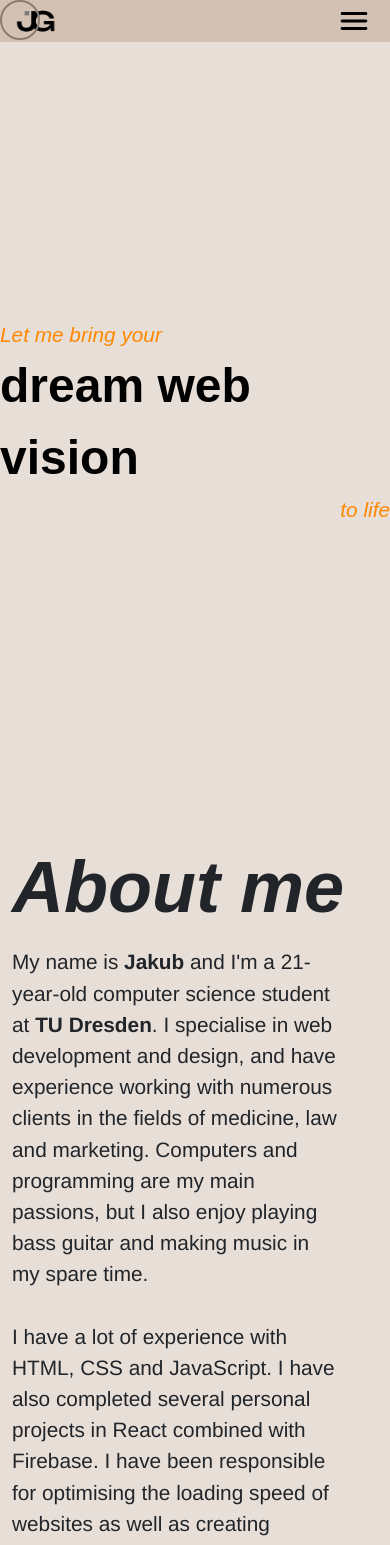
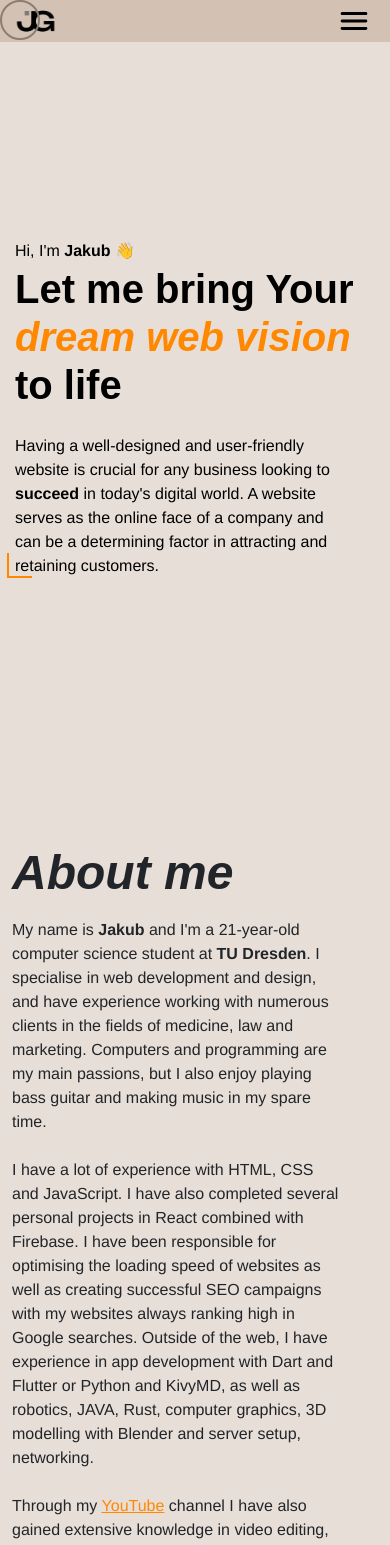
Before and after one commit to GawronDev/jg-portfolio-website, a React (Vite) app: page / in a window 390 px wide. Shown: the top 1545 px of the page. Built offline with nearby package versions, Linux system fonts and the light colour scheme; a web font is replaced by a local one.

Commit message:
Update the mobile version

```diff
--- a/src/components/HomeScreen.jsx
+++ b/src/components/HomeScreen.jsx
@@ -70,6 +70,17 @@ export default function HomeScreen() {
                     </div>
                 </div>
             </div>
+            <div className='home-screen-mobile'>
+                <div className='mobile-text'>
+                    <h3>Hi, I'm <b>Jakub</b> 👋</h3>
+                    <h1>Let me bring Your <br /> <span>dream web vision</span> <br /> to life</h1>
+                    <p>Having a well-designed and user-friendly website is crucial for
+                        any business looking to <b>succeed</b> in today's digital world. A website serves
+                        as the online face of a company and can be a determining factor in attracting and retaining customers.
+                    </p>
+                    <div className="orange-highlight-box-mobile"></div>
+                </div>
+            </div>
         </div>
     )
 }
--- a/src/components/TileScreen.jsx
+++ b/src/components/TileScreen.jsx
@@ -34,20 +34,20 @@ export default function TileScreen(props) {
                             I have experience in app development with Dart and Flutter or Python and KivyMD, as well as robotics, JAVA, Rust, computer graphics,
                             3D modelling with Blender and server setup, networking. <br /><br />
 
-                            Through my <a onMouseEnter={props.turnOnHover} onMouseLeave={props.turnOffHover} href="www.youtube.com/@Codeolences">YouTube</a> channel I have also gained extensive knowledge in video editing, graphic design and YouTube SEO. I am fluent in
+                            Through my <a onMouseEnter={props.turnOnHover} onMouseLeave={props.turnOffHover} href="https://www.youtube.com/@Codeolences">YouTube</a> channel I have also gained extensive knowledge in video editing, graphic design and YouTube SEO. I am fluent in
                             Adobe software such as Photoshop, Premier Pro, After Effects, Illustrator and Figma.
                         </p>
                         <div className="orange-highlight-box"></div>
                     </div>
-                    <div className="col-xl-4 col-sm-12 text-sm-center">
-                        <div className="img-container">
+                    <div className="col-xl-4 col-sm-12  px-5 px-sm-5 px-xl-0">
+                        <div className="img-container mx-auto-sm mx-0-xl mx-auto">
                             <img src={Me} alt="Jakub Gawroński" />
                             <span className="img-text">That's me! (and my cat)</span>
                         </div>
                         <span className="bg-grey-overlay"></span>
                     </div>
                 </div>
-                <div className="row">
+                <div className="row ">
                     <h2 className="mb-3" id="my-work">My work</h2>
                     <div className="col-xl-6 col-sm-12 mb-3">
                         <p>
@@ -123,6 +123,7 @@ export default function TileScreen(props) {
                                 </button>
                             </div>
                         </div>
+                        <span className="show-on-mobile">For the best viewing experience please use the desktop version or put your phone in landscape. </span>
                     </div>
                 </div>
                 <div className="row mt-5">
--- a/src/css/TileScreen.css
+++ b/src/css/TileScreen.css
@@ -69,9 +69,21 @@
     right: 15px;
 }
 
+.orange-highlight-box-mobile {
+    margin: 0;
+    padding: 0;
+    height: 25px;
+    width: 25px;
+    border-left: 2px solid #ff8800;
+    border-bottom: 2px solid #ff8800;
+    position: relative;
+    bottom: 25px;
+    right: 8px;
+}
+
 p {
     font-family: 'Helvetica', sans-serif;
-    font-size: 1.3rem;
+    font-size: var(--fs-index);
     width: 90%;
 }
 
@@ -80,7 +92,7 @@ a {
 }
 
 h2 {
-    font-size: 4.5rem;
+    font-size: var(--fs-big-header);
     font-style: italic;
     font-weight: 800;
 }
@@ -117,6 +129,13 @@ h2 {
     margin-bottom: 250px!important;
 }
 
+.show-on-mobile {
+    text-align: center;
+    font-size: 10px;
+    margin-top: 30px;
+    font-family: 'Helvetica', sans-serif;
+}
+
 footer {
     border-top-left-radius: 15px;
     border-top-right-radius: 15px;
@@ -133,6 +152,12 @@ footer p {
     font-family: 'Helvetica', sans-serif;
 }
 
+@media (orientation: landscape) {
+    .show-on-mobile{
+        display: none;
+    }
+}
+
 @media (orientation: portrait) {
     .bg-grey-overlay {
         display: none;
@@ -141,4 +166,21 @@ footer p {
     .orange-highlight-box {
         display: none;
     }
+
+    .img-container:hover {
+        transform: scale(1.0) rotate(0deg);
+        .img-text {
+            opacity: 100%;
+            margin-top: 10px;
+            transform: scale(1.1);
+        }
+    }
+
+    .extra-margin {
+        margin-bottom: 0px!important;
+    }
+
+    .show-on-mobile{
+        display: block;
+    }
 }
--- a/src/index.css
+++ b/src/index.css
@@ -18,7 +18,7 @@ body {
 
     --fs-big-header: 7rem;
     --fs-small-header: 2rem;
-    --fs-index: 52px;
+    --fs-index: 22px;
 
     margin: 0;
     width: 100vw;
@@ -119,26 +119,27 @@ body {
 }
 
 .home-screen-mobile {
-    margin-top: 72px;
     background-color: var(--main-background);
     display: none;
     width: 100%;
     min-height: 100vh;
     height: 100%;
     flex-direction: column;
-    justify-content: space-between;
+    align-items: center;
+    justify-content: center;
 }
 
 .mobile-text {
-    color: white;
+    color: var(--main-dark);
     padding: 15px;
 }
 
 .mobile-text h3 {
+    font-family: 'Helvetica Neue', sans-serif;
     padding: 0;
     margin: 0;
     font-size: 16px;
-    font-weight: 200;
+    font-weight: 500;
 }
 
 .mobile-text h1 {
@@ -149,13 +150,15 @@ body {
 }
 
 .mobile-text p {
-    padding: 0;
+    padding-top: 20px;
+    font-family: 'Helvetica Neue', sans-serif;
     margin: 0;
-    font-size: 16px;
-    font-weight: 300;
+    font-size: var(--fs-index);
+    font-weight: 400;
 }
 
 .mobile-text span {
+    font-style: italic;
     color: var(--main-light-orange);
 }
 
@@ -180,7 +183,7 @@ body {
     body {
         --fs-big-header: 3rem;
         --fs-small-header: 1.3rem;
-        --fs-index: 18px;
+        --fs-index: 16px;
     }
 }
 
@@ -191,7 +194,7 @@ body {
     body {
         --fs-big-header: 3rem;
         --fs-small-header: 1.3rem;
-        --fs-index: 18px;
+        --fs-index: 16px;
     }
 }
 
@@ -202,7 +205,7 @@ body {
     body {
         --fs-big-header: 3.5rem;
         --fs-small-header: 1rem;
-        --fs-index: 20px;
+        --fs-index: 16px;
     }
 }
 
@@ -213,7 +216,7 @@ body {
     body {
         --fs-big-header: 4rem;
         --fs-small-header: 1.5rem;
-        --fs-index: 24px;
+        --fs-index: 16px;
     }
 }
 
@@ -224,7 +227,7 @@ body {
     body {
         --fs-big-header: 5.5rem;
         --fs-small-header: 1.4rem;
-        --fs-index: 36px;
+        --fs-index: 18px;
     }
 }
 
@@ -235,7 +238,7 @@ body {
     body {
         --fs-big-header: 7rem;
         --fs-small-header: 2rem;
-        --fs-index: 42px;
+        --fs-index: 20px;
     }
 }
 
@@ -246,6 +249,27 @@ body {
     body {
         --fs-big-header: 8rem;
         --fs-small-header: 2.5rem;
-        --fs-index: 52px;
+        --fs-index: 21px;
     }
 }
+
+/* Orientation Changes (Portrait and Landscape) */
+@media (orientation: portrait) {
+    .home-screen-mobile {
+        display: flex;
+    }
+
+    .home-screen {
+        display: none;
+    }
+}
+
+@media (orientation: landscape) {
+    .home-screen {
+        display: flex;
+    }
+
+    .home-screen-mobile {
+        display: none;
+    }
+}
```
